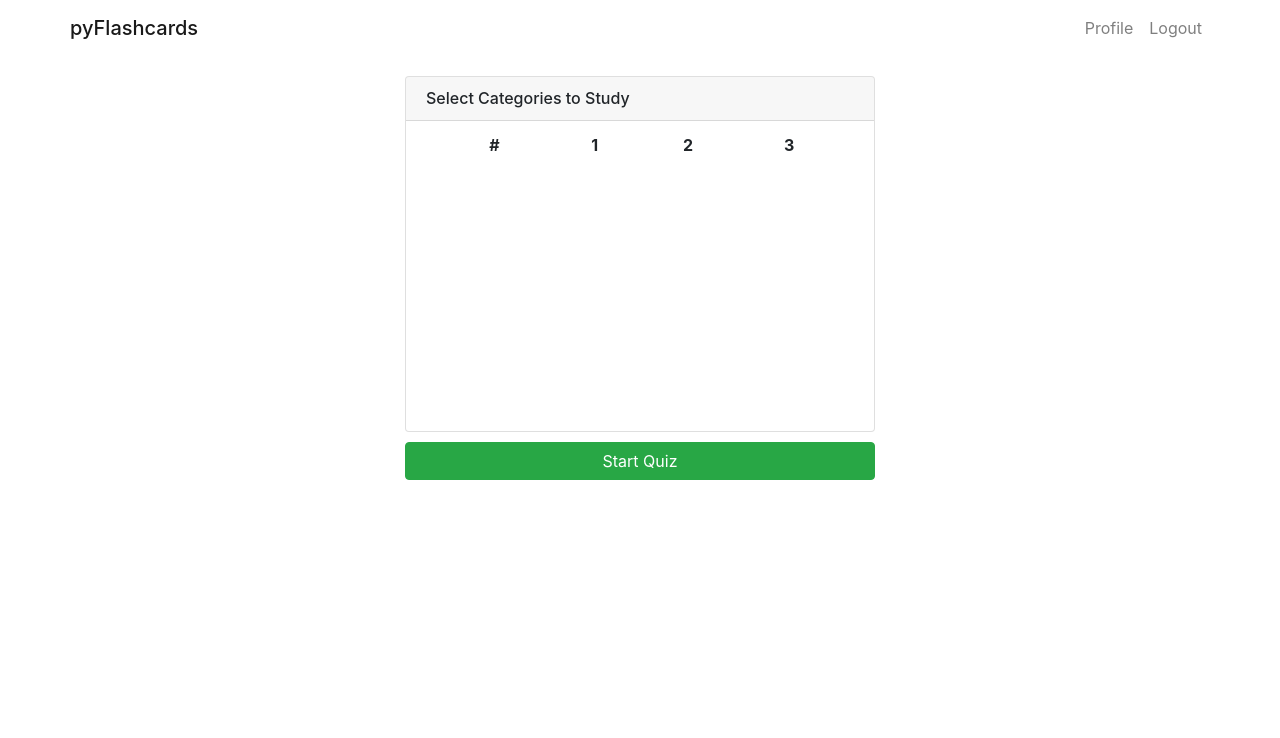
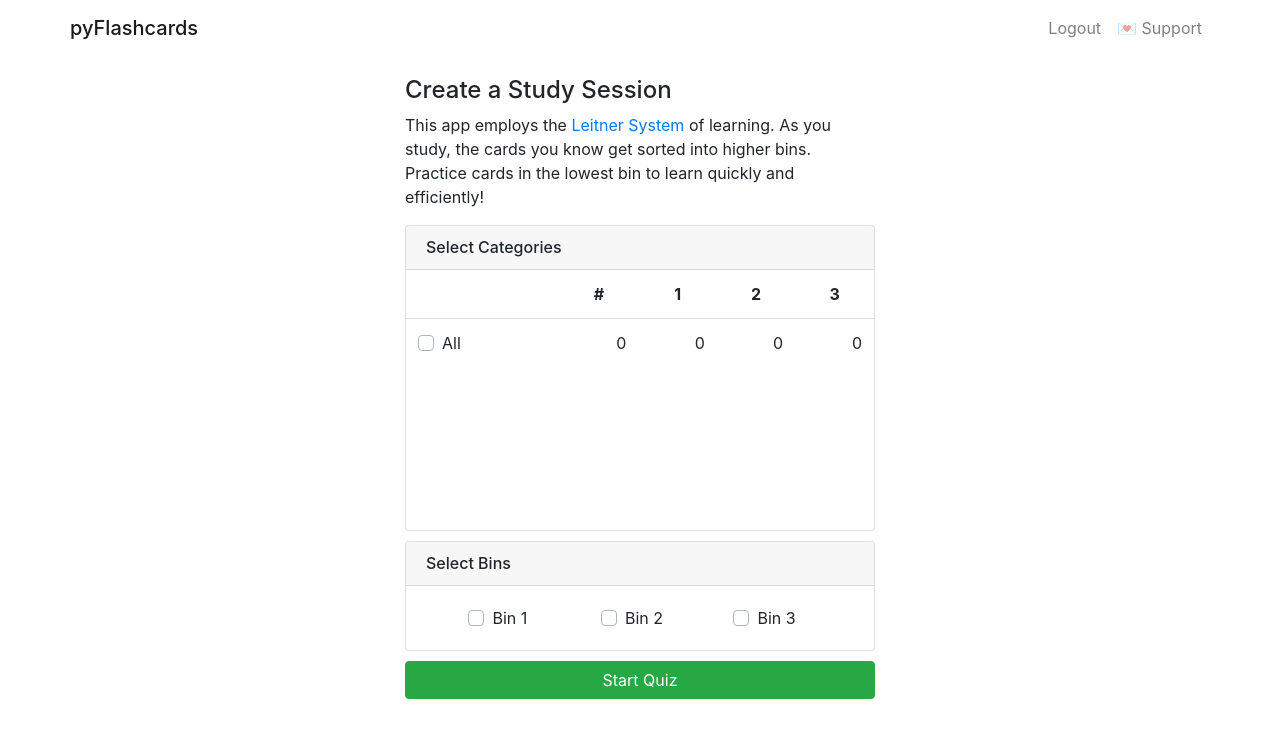
Before and after one commit to chrisluedtke/pyflashcards, a Flask app: page / in a window 1280 px wide. Shown: the top 738 px of the page. Run offline with Flask 2, Linux system fonts and the light colour scheme; the visitor is signed in with stand-in values (Sample User, id 1); data comes from the database, SQL or seed files in the repository; data that the repository does not hold is empty; some libraries are stand-ins or nearby versions.

Commit message:
update app
Adds:
* Leitner bin system in database and in home form
* better description on home page
* support button in nav
* remove "reset" route in production
* functionalize code from create_app

```diff
--- a/pyflashcards/app.py
+++ b/pyflashcards/app.py
@@ -1,5 +1,5 @@
-import random
 from datetime import datetime
+from os import getenv
 
 import markdown
 from flask import (Flask, flash, redirect, render_template, request, session,
@@ -8,7 +8,9 @@ from sqlalchemy import func
 
 from . import auth
 from .auth import login_required
-from .card_processing import load_md_files_to_db
+from .card_processing import (assign_cards_to_user, clear_queued_cards,
+                              get_bin_card_counts, get_cards_to_study,
+                              load_md_files_to_db, order_cards_to_study)
 from .config import Config
 from .models import DB, Deck, FlashCard, Tag, User, User_Card
 
@@ -24,12 +26,13 @@ def create_app():
         return {'DB': DB, 'FlashCard': FlashCard, 'Tag': Tag, 'Deck': Deck,
                 'User': User, 'User_Card': User_Card}
 
-    @app.route('/reset')
-    def reset():
-        DB.drop_all()
-        DB.create_all()
-        load_md_files_to_db()
-        return redirect(url_for('index'))
+    if getenv('FLASK_ENV') == "development":
+        @app.route('/reset')
+        def reset():
+            DB.drop_all()
+            DB.create_all()
+            load_md_files_to_db()
+            return redirect(url_for('index'))
 
     @app.route('/', methods=('GET', 'POST'))
     @login_required
@@ -39,63 +42,30 @@ def create_app():
         if request.method == 'POST' and 'start_quiz' in request.form:
             error = None
 
-            if 'tag' not in request.form and 'deck' not in request.form:
-                error = 'Must select categories.'
+            if 'bin' not in request.form or 'deck' not in request.form:
+                error = 'Must select at least one category and bin.'
             else:
-                # queue deck of new cards
-                requested_tags = request.form.getlist('tag')
-                requested_decks = request.form.getlist('deck')
-
-                cards_to_study = FlashCard.query.join(Deck).filter(
-                    FlashCard.tags.any(Tag.name.in_(requested_tags)) |
-                    Deck.name.in_(requested_decks)
-                ).all()
-                random.shuffle(cards_to_study)
-
+                cards_to_study = get_cards_to_study(
+                    user_id,
+                    requested_decks=request.form.getlist('deck'),
+                    requested_bins=request.form.getlist('bin'),
+                    requested_tags=request.form.getlist('tag')
+                )
                 if not cards_to_study:
-                    error = 'No cards found with selected categories.'
+                    error = 'No cards with selected categories and bins.'
 
             if not error:
                 clear_queued_cards(user_id)
-
-                for queue_idx, card in enumerate(cards_to_study):
-                    # assign order to cards in user_cards
-                    queue_idx += 1  # to avoid 0
-                    user_card = User_Card.query.filter(
-                        User_Card.flashcard_id == card.id,
-                        User_Card.user_id == user_id
-                    ).one()
-
-                    user_card.queue_idx = queue_idx
-
-                    DB.session.commit()
+                order_cards_to_study(cards_to_study, user_id)
 
                 return redirect(url_for('flashcard', id=cards_to_study[0].id))
+            else:
+                flash(error)
 
-            flash(error)
+        assign_cards_to_user(user_id)
+        bin_card_counts = get_bin_card_counts(user_id)
 
-        # assign all cards to user
-        # TODO: this can probably be queried better
-        user_card_ids = (DB.session.query(User_Card.flashcard_id)
-                                   .filter(User_Card.user_id == user_id).all())
-        unassigned_cards = FlashCard.query.filter(
-            ~FlashCard.id.in_([i for i, in user_card_ids])
-        ).all()
-
-        for card in unassigned_cards:
-            user_card = User_Card(user_id=user_id,
-                                  flashcard_id=card.id)
-            DB.session.add(user_card)
-            DB.session.commit()
-
-        deck_counts = (FlashCard.query
-                                .join(Deck)
-                                .with_entities(Deck.name,
-                                               func.count(FlashCard.id))
-                                .group_by(Deck.name)
-                                .all())
-
-        return render_template('index.html', deck_counts=deck_counts)
+        return render_template('index.html', deck_counts=bin_card_counts)
 
     @app.route('/flashcard/<int:id>', methods=('GET', 'POST'))
     @login_required
@@ -164,17 +134,3 @@ def create_app():
         return render_template('complete.html')
 
     return app
-
-
-def clear_queued_cards(user_id):
-    cards_to_clear = User_Card.query.filter(
-        User_Card.user_id == user_id,
-        User_Card.queue_idx.isnot(None),
-    ).all()
-
-    for card in cards_to_clear:
-        card.queue_idx = None
-
-    DB.session.commit()
-
-    return True
--- a/pyflashcards/auth.py
+++ b/pyflashcards/auth.py
@@ -1,8 +1,7 @@
 import functools
 
-from flask import (
-    Blueprint, flash, g, redirect, render_template, request, session, url_for
-)
+from flask import (Blueprint, flash, g, redirect, render_template, request,
+                   session, url_for)
 from werkzeug.security import check_password_hash, generate_password_hash
 
 from .models import DB, User
--- a/pyflashcards/models.py
+++ b/pyflashcards/models.py
@@ -61,8 +61,6 @@ class User_Card(DB.Model):
 
     bin_id = DB.Column(DB.Integer, default=0)
 
-    curr_box_number = DB.Column(DB.Integer, default=0)
-
     queue_idx = DB.Column(DB.Integer, default=None)
     total_attempts = DB.Column(DB.Integer, default=0)
     last_attempt_date = DB.Column(DB.DateTime, default=None)
--- a/pyflashcards/templates/includes/nav.html
+++ b/pyflashcards/templates/includes/nav.html
@@ -9,9 +9,6 @@
             <ul class="navbar-nav ml-auto">
             {% if g.user %}
                 <li class="nav-item">
-                    <a class="nav-link" href="#">Profile</a>
-                </li>
-                <li class="nav-item">
                     <a class="nav-link" href="{{ url_for('auth.logout') }}">Logout</a>
                 </li>
             {% else %}
@@ -22,6 +19,9 @@
                     <a class="nav-link" href="{{ url_for('auth.register') }}">Register</a>
                 </li>
             {% endif %}
+                <li class="nav-item">
+                    <a class="nav-link" href="https://www.buymeacoffee.com/rfgIoHNtw">💌 Support</a>
+                </li>
             </ul>
         </div>
     </div>
--- a/pyflashcards/templates/index.html
+++ b/pyflashcards/templates/index.html
@@ -1,24 +1,32 @@
 {% extends "base.html" %}
-
+{% block head %}
+{% endblock head %}
 {% block content %}
+<div>
+    <h4>Create a Study Session</h4>
+    <p>
+        This app employs the <a href="https://en.wikipedia.org/wiki/Leitner_system">Leitner System</a> of learning.
+        As you study, the cards you know get sorted into higher bins. Practice cards in the lowest bin to learn quickly and efficiently!
+    </p>
+</div>
 <form method="post">
     <div class="card" style="margin-bottom: 10px">
         <h6 class="card-header">
-            Select Categories to Study
+            Select Categories
         </h6>
-        <div class="card-body" style="height: 310px; overflow: auto; padding: 0rem">
+        <div class="card-body" style="height: 260px; overflow: auto; padding: 0rem">
             <table class="table table-hover">
                 <thead>
                     <tr>
-                        <th scope="col" style="border: none;"></th>
-                        <th scope="col" style="border: none;">#</th>
-                        <th scope="col" style="border: none;">1</th>
-                        <th scope="col" style="border: none;">2</th>
-                        <th scope="col" style="border: none;">3</th>
+                        <th class="text-center" style="border: none;"></th>
+                        <th class="text-center" style="border: none;">#</th>
+                        <th class="text-center" style="border: none;">1</th>
+                        <th class="text-center" style="border: none;">2</th>
+                        <th class="text-center" style="border: none;">3</th>
                     </tr>
                 </thead>
                 <tbody>
-                    {% for deck_name, n_cards in deck_counts %}
+                    {% for deck_name, bin_counts in deck_counts.items() %}
                     <tr>
                         <td>
                             <div class="custom-control custom-checkbox">
@@ -26,17 +34,36 @@
                                 <label class="custom-control-label" for="{{ deck_name }}" style="width: 100%;">{{ deck_name }}</label>
                             </div>
                         </td>
-                        <td>{{ n_cards }}</td>
-                        <td>10%</td>
-                        <td>20%</td>
-                        <td>70%</td>
+                        <td class="text-right">{{ bin_counts.sum }}</td>
+                        <td class="text-right">{{ bin_counts.0 }}</td>
+                        <td class="text-right">{{ bin_counts.1 }}</td>
+                        <td class="text-right">{{ bin_counts.2 }}</td>
                     </tr>
                     {% endfor %}
                 </tbody>
             </table>
         </div>
     </div>
-    <button type="submit" class="btn btn-success" style="width:100%" name="start_quiz">
+    <div class="card" style="margin-bottom: 10px">
+        <h6 class="card-header">
+            Select Bins
+        </h6>
+        <div class="card-body text-center" style="overflow: auto;">
+            <div class="custom-control custom-checkbox custom-control-inline" style="width: 7rem;">
+                <input type="checkbox" class="custom-control-input" name="bin" id="bin_1" value="0">
+                <label class="custom-control-label" for="bin_1">Bin 1</label>
+            </div>
+            <div class="custom-control custom-checkbox custom-control-inline" style="width: 7rem;">
+                <input type="checkbox" class="custom-control-input" name="bin" id="bin_2" value="1">
+                <label class="custom-control-label" for="bin_2">Bin 2</label>
+            </div>
+            <div class="custom-control custom-checkbox custom-control-inline">
+                <input type="checkbox" class="custom-control-input" name="bin" id="bin_3" value="2">
+                <label class="custom-control-label" for="bin_3">Bin 3</label>
+            </div>
+        </div>
+    </div>
+    <button type="submit" class="btn btn-success" style="width: 100%; margin-bottom: 10px;" name="start_quiz">
         Start Quiz
     </button>
 </form>
```
Also changed, not shown: pyflashcards/card_processing.py (+110 -1 lines).
